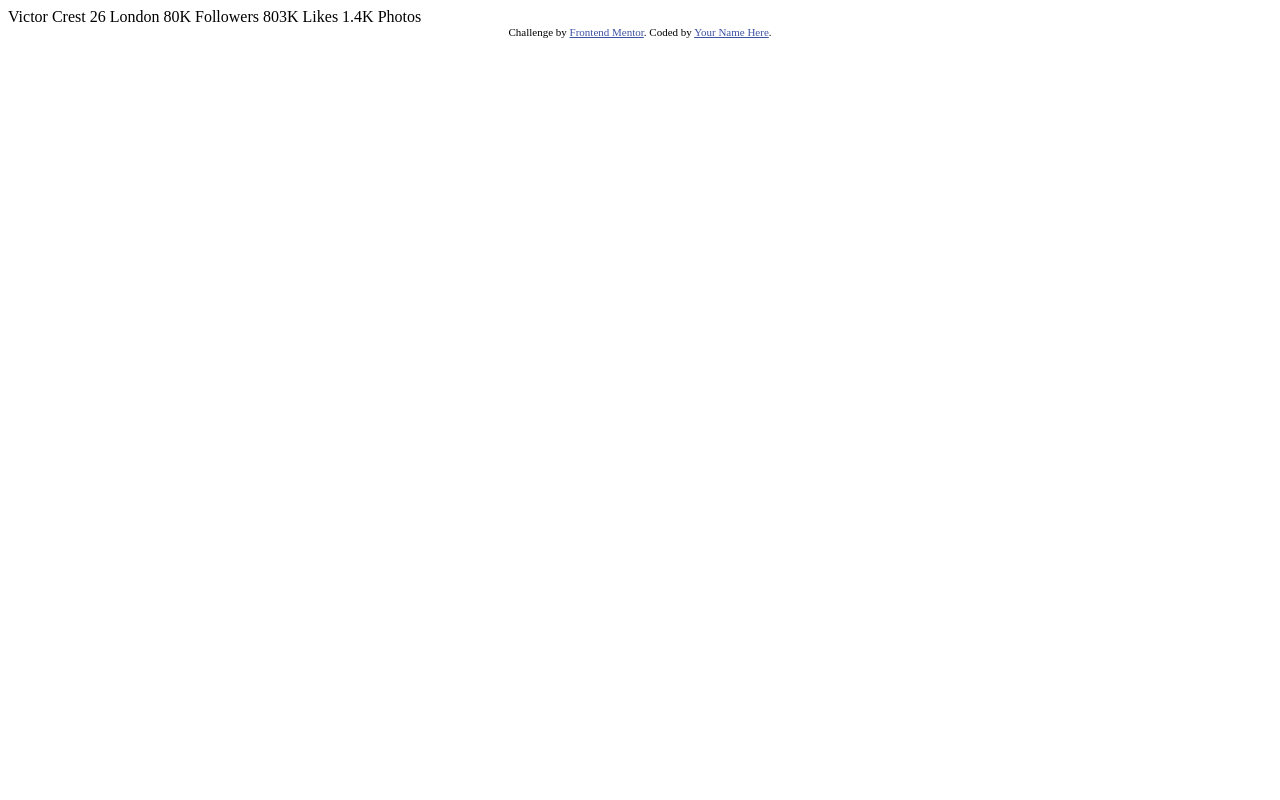
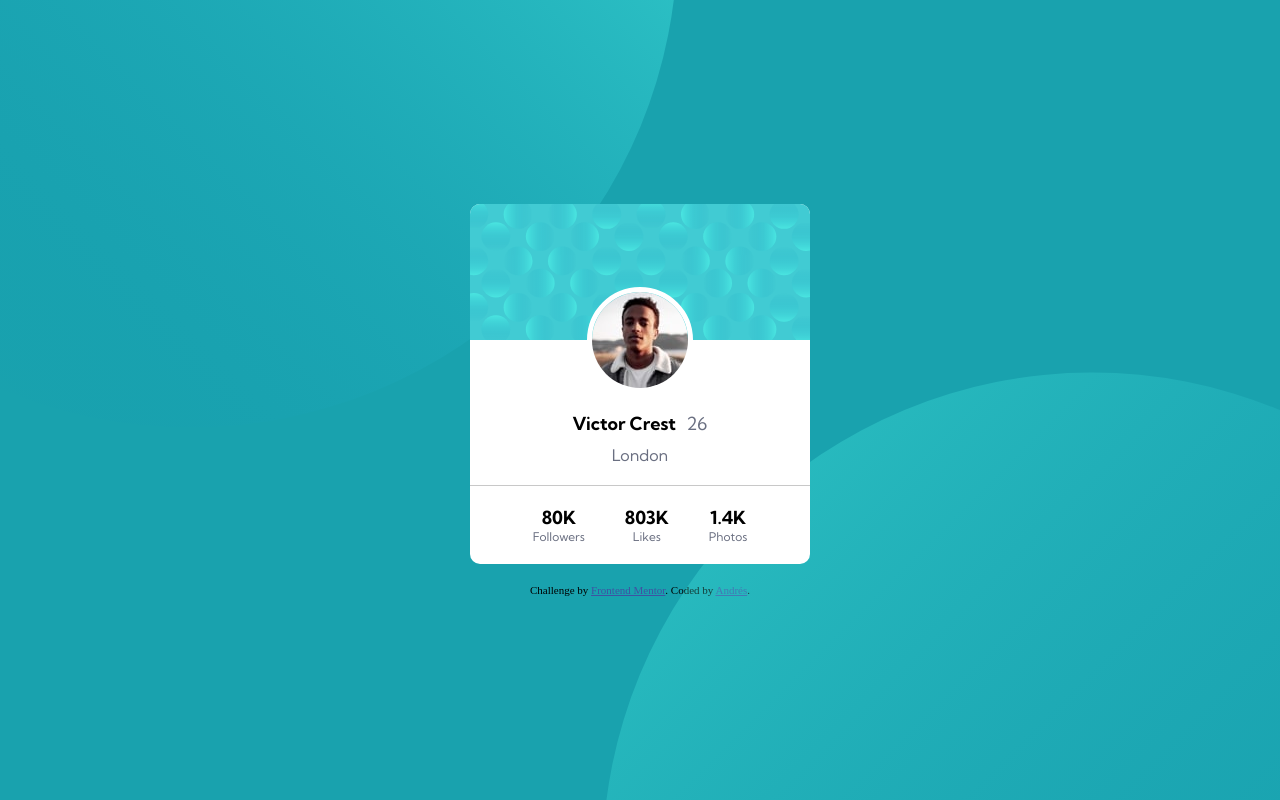
Before and after one commit to AnsAjxup/profile-card-component-main-FM, a plain HTML site: page index.html in a window 1280 px wide. Drawn offline with Linux system fonts and the light colour scheme.

Commit message:
reto finalizado

```diff
--- a/css/style.css
+++ b/css/style.css
@@ -13,5 +13,135 @@ html{
     --veryDarkDesaturatedBlue-title: hsl(229, 23%, 23%);
     --darkGrayishBlue-paragraph: hsl(227, 10%, 46%);
     /* Neutral */
-    --darkGray-line: hsl(0, 0%, 59%);
+    --darkGray-line: hsla(0, 0%, 59%, 0.527);
+    /* Typography */
+    --familyKumbhSans: 'Kumbh Sans', sans-serif;
+    --size-title-stats: 1.8rem;
+    --size-paragraph: 1.6rem;
+    --size-paragraphStats: 1.2rem;
+    --weight-title-stats: 700;
+    --weight-paragraph: 400;
 }
+main{
+    width: 100%;
+    height: 100vh;
+    background-color: var(--darkCyan-background);
+    display: flex;
+    flex-direction: column;
+    justify-content: center;
+    align-items: center;
+    position: relative;
+    overflow: hidden;
+}
+.img-background-top{
+    position: absolute;
+    top: -55rem;
+    left: -30rem;
+}
+.img-background-bottom{
+    position: absolute;
+    right: -30rem;
+    bottom: -55rem;
+}
+.card{
+    width: 34rem;
+    background-color: #ffffff;
+    border-radius: 1rem;
+    z-index: 2;
+    text-align: center;
+    position: relative;
+}
+.card__img-banner{
+    width: 100%;
+    border-radius: 1rem 1rem 0 0;
+}
+.card__img-profile{
+    border-radius: 100%;
+    border: 5px solid white;
+    position: absolute;
+    left: calc(170px - 53px);
+    top: calc(136px - 53px);
+}
+.description-profile{
+    width: 100%;
+    margin: 70px 0 20px 0;
+}
+.description-profile__name{
+    display: inline-block;
+    font-family: var(--familyKumbhSans);
+    font-size: var(--size-title-stats);
+    font-weight: var(--weight-title-stats);
+}
+.description-profile__age{
+    display: inline-block;
+    font-family: var(--familyKumbhSans);
+    font-size: var(--size-title-stats);
+    font-weight: var(--weight-paragraph);
+    margin-left: 0.8rem;
+    color: var(--darkGrayishBlue-paragraph);
+}
+.description-profile__location{
+    font-family: var(--familyKumbhSans);
+    font-size: var(--size-paragraph);
+    font-weight: var(--weight-paragraph);
+    margin-top: 1rem;
+    color: var(--darkGrayishBlue-paragraph);
+}
+.stats-container{
+    width: 100%;
+    border-radius: 0 0 1rem 1rem;
+    border-top: 1px solid var(--darkGray-line);
+    padding: 2rem;
+    display: flex;
+    justify-content: center;
+    gap: 4rem;
+}
+.stat__number{
+    font-family: var(--familyKumbhSans);
+    font-size: var(--size-title-stats);
+    font-weight: var(--weight-title-stats);
+}
+.stat__description{
+    font-family: var(--familyKumbhSans);
+    font-size: var(--size-paragraphStats);
+    font-weight: var(--weight-paragraph);
+    color: var(--darkGrayishBlue-paragraph);
+}
+.attribution {
+    font-size: 11px;
+    text-align: center;
+    margin-top: 2rem;
+}
+.attribution a {
+    color: hsl(228, 45%, 44%);
+}
+@media (max-width: 1024px){
+    .img-background-top{
+        top: -60rem;
+        left: -45rem;
+    }
+    .img-background-bottom{
+        bottom: -60rem;
+        right: -45rem;
+    }
+}
+@media (max-width: 768px){
+    .img-background-top{
+        top: -60rem;
+        left: -60rem;
+    }
+    .img-background-bottom{
+        bottom: -60rem;
+        right: -60rem;
+    }
+}
+@media (max-width: 375px){
+    .img-background-top{
+        top: -65rem;
+        left: -75rem;
+    }
+    .img-background-bottom{
+        bottom: -65rem;
+        right: -75rem;
+    }
+}
--- a/index.html
+++ b/index.html
@@ -2,34 +2,46 @@
 <html lang="en">
 <head>
   <meta charset="UTF-8">
-  <meta name="viewport" content="width=device-width, initial-scale=1.0"> <!-- displays site properly based on user's device -->
-
+  <meta name="viewport" content="width=device-width, initial-scale=1.0">
+  <link rel="preconnect" href="https://fonts.googleapis.com">
+  <link rel="preconnect" href="https://fonts.gstatic.com" crossorigin>
+  <link href="https://fonts.googleapis.com/css2?family=Kumbh+Sans:wght@400;700&display=swap" rel="stylesheet">
   <link rel="icon" type="image/png" sizes="32x32" href="./images/favicon-32x32.png">
-
   <title>Frontend Mentor | Profile card component</title>
-
-  <!-- Feel free to remove these styles or customise in your own stylesheet 👍 -->
-  <style>
-    .attribution { font-size: 11px; text-align: center; }
-    .attribution a { color: hsl(228, 45%, 44%); }
-  </style>
+  <link rel="stylesheet" href="./css/style.css">
 </head>
 <body>
-  Victor Crest
-  26
-  London
+  <main>
+    <img src="./images/bg-pattern-top.svg" alt="" class="img-background-top" aria-hidden="true">
+    <img src="./images/bg-pattern-bottom.svg" alt="" class="img-background-bottom" aria-hidden="true">
+    <article class="card">
+      <img src="./images/bg-pattern-card.svg" alt="" class="card__img-banner" aria-hidden="true">
+      <img src="./images/image-victor.jpg" alt="perfil image" class="card__img-profile">
+      <section class="description-profile">
+        <h2 class="description-profile__name">Victor Crest</h2>
+        <p class="description-profile__age">26</p>
+        <p class="description-profile__location">London</p>
+      </section>
+      <section class="stats-container">
+        <div class="stat">
+          <p class="stat__number">80K</p>
+          <p class="stat__description">Followers</p>
+        </div>
+        <div class="stat">
+          <p class="stat__number">803K</p>
+          <p class="stat__description">Likes</p>
+        </div>
+        <div class="stat">
+          <p class="stat__number">1.4K</p>
+          <p class="stat__description">Photos</p>
+        </div>
+      </section>
+    </article>
+    <div class="attribution">
+      Challenge by <a href="https://www.frontendmentor.io?ref=challenge" target="_blank">Frontend Mentor</a>.
+      Coded by <a href="#">Andrés</a>.
+    </div>
+  </main>
 
-  80K
-  Followers
-
-  803K
-  Likes
-
-  1.4K
-  Photos
-  <div class="attribution">
-    Challenge by <a href="https://www.frontendmentor.io?ref=challenge" target="_blank">Frontend Mentor</a>.
-    Coded by <a href="#">Your Name Here</a>.
-  </div>
 </body>
 </html>
```
